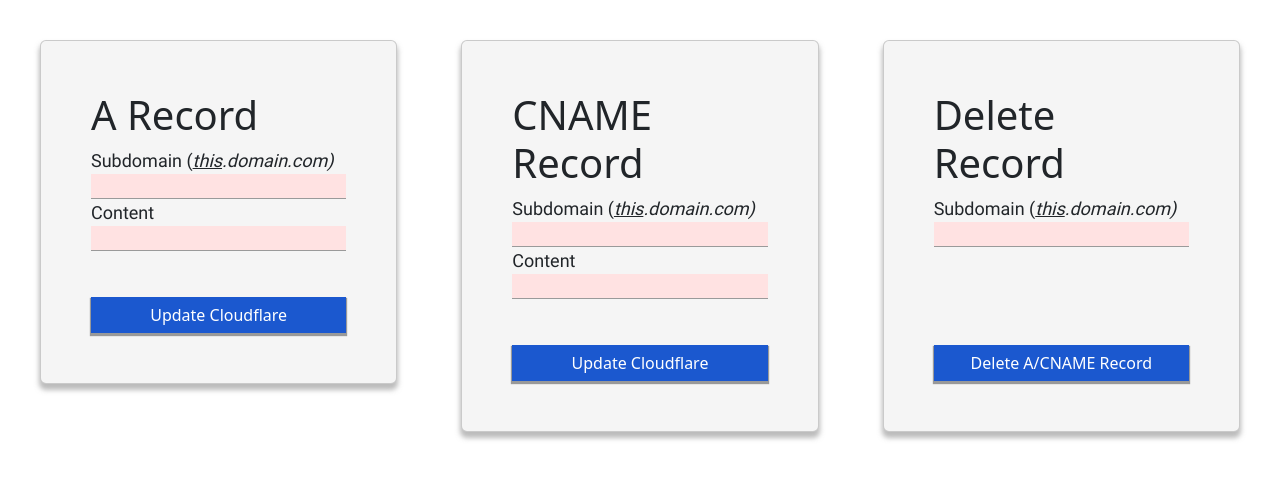
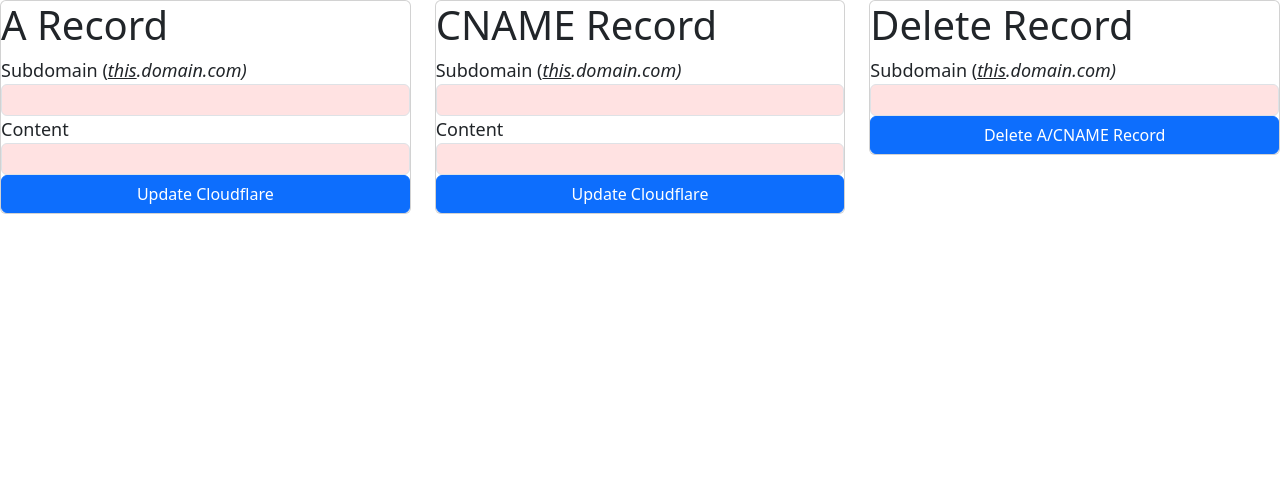
Before and after one commit to BlossomDNS/register, a Flask app: page /control in a window 1280 px wide. Shown: the top 479 px of the page. Run offline with Flask 3, Linux system fonts and the light colour scheme; the visitor is signed in with stand-in values (Sample User, id 1); some libraries are stand-ins or nearby versions.

Commit message:
control.html

```diff
--- a/main.py
+++ b/main.py
@@ -24,7 +24,6 @@ def admin():
         return redirect(url_for('login'))
 
     links = [{"title":pull["title"], "url": pull['html_url'], "date": datetime.strptime(pull['created_at'], "%Y-%m-%dT%H:%M:%SZ").strftime("%Y-%m-%d")} for pull in get_pr_date()]
-
     dns_content = cloudflare.getDNSrecords()
 
     return render_template('admin.html', links = links, n = len(links), dns_content=dns_content, dns_n = len(dns_content), account_id=cloudflare_account_id)
@@ -33,6 +32,10 @@ def admin():
 def control():
     if not g.user:
         return redirect(url_for('login'))
+
+    if request.method == "POST":
+        print("CAUGHT")
+        print(request.form())
 
     return render_template("control.html")
 
--- a/static/js/Material-Inputs-material-input.js
+++ /dev/null
@@ -1,23 +0,0 @@
-$(function(){
-    $(".md-input").on("focus", function(){
-        var t = $(this);
-        if(!t.parent().hasClass("focus")) {
-            t.parent().addClass("focus");
-        }
-    });
-    $(".md-input").on("blur", function(){
-        var t = $(this);
-        if (t.val() === "") {
-            t.parent().removeClass("focus");
-        }
-    });
-    $(".md-input[required]").on("blur", function(){
-        var t = $(this);
-        var v = t.val() === "";
-        if (v) {
-            t.parent().addClass("has-error");
-        } else {
-            t.parent().removeClass("has-error");
-        }
-    });
-})
--- a/static/styles/Material-Inputs-style.css
+++ /dev/null
@@ -1,11 +0,0 @@
-body {
-  padding: 20px;
-}
-
-.btn.btn-primary.btn-block {
-  margin-top: 40px;
-}
-
-section form {
-  min-height: 150px;
-}
--- a/static/styles/Material-Inputs.css
+++ /dev/null
@@ -1,150 +0,0 @@
-.md-input-group {
-  font-family: 'Roboto';
-}
-
-label.md-input-label {
-  display: inline-block;
-  pointer-events: none;
-  height: 1em;
-  max-width: 100%;
-  font-weight: 300;
-  font-size: 1em;
-  transform: translate3d(0, 34px, 0);
-  transition: all .3s;
-  padding-left: 5px;
-  margin-bottom: 0;
-  color: rgba(0,0,0,.5);
-}
-
-.md-input.form-control {
-  display: block;
-  color: #9d6464;
-  width: 100%;
-  background-color: transparent;
-  background-image: none;
-  border: 0;
-  border-radius: 0;
-  -webkit-box-shadow: none;
-  box-shadow: none;
-  border-bottom: 1px solid #9a9a9a;
-  padding: 0;
-  padding-left: 5px;
-  padding-top: 12px;
-  font-weight: 300;
-}
-
-form.form-inline .md-input-group {
-  float: left;
-}
-
-form.form-inline .md-input-group + .md-input-group {
-  margin-left: 5px;
-}
-
-form.form-inline .md-input-group:after {
-  content: "";
-  clear: both;
-}
-
-form.form-inline:after {
-  display: block;
-  clear: both;
-  content: "";
-}
-
-.card {
-  padding: 50px;
-  background: #f5f5f5;
-  box-shadow: 0 5px 5px 1px rgba(122,122,122, .5);
-  margin: 20px 20px;
-}
-
-.btn.md-btn {
-  background: #1b58cf;
-  color: #fff;
-  border: 0;
-  border-radius: 0;
-  box-shadow: 0px 2px 1px 1px #999;
-  transition: all .3s;
-}
-
-.btn.md-btn:active {
-  background: #90b4fc;
-  color: #fff;
-  border: 0;
-  border-radius: 0;
-  box-shadow: 0px 0px 0px 0px #999;
-}
-
-.md-input-group .md-messages {
-  height: 1px;
-  position: relative;
-}
-
-.md-input-group .md-message {
-  opacity: 0;
-  transition: transform .4s, opacity .2s;
-  pointer-events: none;
-  transform: translate3d(0, -24px, 0);
-  font-size: 12px;
-  display: inline-block;
-}
-
-.md-input-group.md-ripple .md-input.form-control {
-  border: 0;
-  position: relative;
-}
-
-.md-input-group.md-ripple {
-  position: relative;
-  overflow: hidden;
-  padding-bottom: 1px;
-}
-
-.md-input-group.md-ripple:after {
-  content: "";
-  position: absolute;
-  width: 100%;
-  background: #999;
-  height: 1px;
-  transition: transform 1s;
-  pointer-events: none;
-  transform: scale3d(1, 1, 1);
-}
-
-.md-btn.md-ripple {
-  position: relative;
-  overflow: hidden;
-  transform: translate3d(0, 0, 0);
-}
-
-.md-btn.md-ripple:after {
-  content: "";
-  display: block;
-  position: absolute;
-  width: 100%;
-  height: 100%;
-  top: 0;
-  left: 0;
-  pointer-events: none;
-  background-image: radial-gradient(circle, #000 10%, transparent 10.01%);
-  background-repeat: no-repeat;
-  background-position: 50%;
-  transform: scale(10, 10);
-  opacity: 0;
-  transition: transform .5s, opacity 1s;
-}
-
-.md-btn.md-ripple:active:after {
-  transform: scale(0, 0);
-  opacity: .2;
-  transition: 0s;
-}
-
-.btn.btn-primary.btn-block {
-  margin-top: 40px;
-}
-
-section form {
-  min-height: 150px;
-}
--- a/static/styles/Roboto.css
+++ /dev/null
@@ -1,62 +0,0 @@
-@font-face {
-	font-family: 'Roboto';
-	src: url(../../assets/fonts/KFOmCnqEu92Fr1Mu72xKOzY.woff2) format('woff2');
-	font-weight: 400;
-	font-style: normal;
-	font-display: auto;
-	unicode-range: U+0460-052F, U+1C80-1C88, U+20B4, U+2DE0-2DFF, U+A640-A69F, U+FE2E-FE2F;
-}
-
-@font-face {
-	font-family: 'Roboto';
-	src: url(../../assets/fonts/KFOmCnqEu92Fr1Mu5mxKOzY.woff2) format('woff2');
-	font-weight: 400;
-	font-style: normal;
-	font-display: auto;
-	unicode-range: U+0301, U+0400-045F, U+0490-0491, U+04B0-04B1, U+2116;
-}
-
-@font-face {
-	font-family: 'Roboto';
-	src: url(../../assets/fonts/KFOmCnqEu92Fr1Mu7mxKOzY.woff2) format('woff2');
-	font-weight: 400;
-	font-style: normal;
-	font-display: auto;
-	unicode-range: U+1F00-1FFF;
-}
-
-@font-face {
-	font-family: 'Roboto';
-	src: url(../../assets/fonts/KFOmCnqEu92Fr1Mu4WxKOzY.woff2) format('woff2');
-	font-weight: 400;
-	font-style: normal;
-	font-display: auto;
-	unicode-range: U+0370-03FF;
-}
-
-@font-face {
-	font-family: 'Roboto';
-	src: url(../../assets/fonts/KFOmCnqEu92Fr1Mu7WxKOzY.woff2) format('woff2');
-	font-weight: 400;
-	font-style: normal;
-	font-display: auto;
-	unicode-range: U+0102-0103, U+0110-0111, U+0128-0129, U+0168-0169, U+01A0-01A1, U+01AF-01B0, U+0300-0301, U+0303-0304, U+0308-0309, U+0323, U+0329, U+1EA0-1EF9, U+20AB;
-}
-
-@font-face {
-	font-family: 'Roboto';
-	src: url(../../assets/fonts/KFOmCnqEu92Fr1Mu7GxKOzY.woff2) format('woff2');
-	font-weight: 400;
-	font-style: normal;
-	font-display: auto;
-	unicode-range: U+0100-02AF, U+0304, U+0308, U+0329, U+1E00-1E9F, U+1EF2-1EFF, U+2020, U+20A0-20AB, U+20AD-20CF, U+2113, U+2C60-2C7F, U+A720-A7FF;
-}
-
-@font-face {
-	font-family: 'Roboto';
-	src: url(../../assets/fonts/KFOmCnqEu92Fr1Mu4mxK.woff2) format('woff2');
-	font-weight: 400;
-	font-style: normal;
-	font-display: auto;
-	unicode-range: U+0000-00FF, U+0131, U+0152-0153, U+02BB-02BC, U+02C6, U+02DA, U+02DC, U+0304, U+0308, U+0329, U+2000-206F, U+2074, U+20AC, U+2122, U+2191, U+2193, U+2212, U+2215, U+FEFF, U+FFFD;
-}
--- a/templates/admin.html
+++ b/templates/admin.html
@@ -61,7 +61,8 @@
                 </nav>
                 <div class="container-fluid">
                     <div class="d-sm-flex justify-content-between align-items-center mb-4">
-                        <h3 class="text-dark mb-0">Dashboard</h3><a class="btn btn-primary btn-sm d-none d-sm-inline-block" role="button" href="https://dash.cloudflare.com/{{account_id}}"><i class="fas fa-download fa-sm text-white-50"></i>&nbsp;Open Cloudflare</a>
+                        <h3 class="text-dark mb-0">Dashboard</h3>
+                        <a class="btn btn-primary btn-sm d-none d-sm-inline-block" role="button" href="https://dash.cloudflare.com/{{account_id}}"><i class="fas fa-download fa-sm text-white-50"></i>&nbsp;Open Cloudflare</a>
                     </div>
                     <div class="row">
                         <div class="col-md-6 col-xl-3 mb-4">
@@ -166,7 +167,7 @@
                                                     <td>{{ dns.content }}</td>
                                                     <td>{{ dns.ttl }}</td>
                                                     <td>{{ dns.proxied }}</td>
-                                                    <td>N/A</td>
+                                                    <td><a href="/control">Click Here</a></td>
                                                 </tr>
                                                 {% endfor %}
                                             </tbody>
--- a/templates/control.html
+++ b/templates/control.html
@@ -21,33 +21,33 @@
             <div class="col-md-4">
                 <section class="card">
                     <h1>A Record</h1>
-                    <form>
+                    <form, method="POST">
                         <div class="md-input-group">
                             <p style="margin-bottom: 0px;font-size: 18px;">Subdomain (<em><span style="text-decoration: underline;">this</span>.domain.com)</em></p><input class="form-control md-input" type="text" style="padding-top: 0px;background: #ffe2e2;" name="name_A">
                         </div>
                         <div class="md-input-group">
                             <p style="margin-bottom: 0px;font-size: 18px;">Content</p><input class="form-control md-input" type="text" style="padding-top: 0px;background: #ffe2e2;" name="content_A">
                         </div>
-                    </form><button class="btn btn-primary d-block md-btn w-100" type="button">Update Cloudflare</button>
+                    </form><button method = "POST", class="btn btn-primary d-block md-btn w-100" type="button">Update Cloudflare</button>
                 </section>
             </div>
             <div class="col-md-4">
                 <section class="card">
                     <h1>CNAME Record</h1>
-                    <form>
+                    <form class="form-signin", method="POST">
                         <div class="md-input-group">
                             <p style="margin-bottom: 0px;font-size: 18px;">Subdomain (<em><span style="text-decoration: underline;">this</span>.domain.com)</em></p><input class="form-control md-input" type="text" style="padding-top: 0px;background: #ffe2e2;" name="name_CNAME">
                         </div>
                         <div class="md-input-group">
                             <p style="margin-bottom: 0px;font-size: 18px;">Content</p><input class="form-control md-input" type="text" style="padding-top: 0px;background: #ffe2e2;" content="content_CNAME">
                         </div>
-                    </form><button class="btn btn-primary d-block md-btn w-100" type="button">Update Cloudflare</button>
+                    </form><button class="btn btn-primary d-block md-btn w-100" type="submit">Update Cloudflare</button>
                 </section>
             </div>
             <div class="col-md-4">
                 <section class="card">
                     <h1>Delete Record</h1>
-                    <form>
+                    <form, method="POST">
                         <div class="md-input-group">
                             <p style="margin-bottom: 0px;font-size: 18px;">Subdomain (<em><span style="text-decoration: underline;">this</span>.domain.com)</em></p><input class="form-control md-input" type="text" style="padding-top: 0px;background: #ffe2e2;" name="name_del">
                         </div>
```
Also changed, not shown: static/fonts/KFOmCnqEu92Fr1Mu4WxKOzY.woff2 (deleted), static/fonts/KFOmCnqEu92Fr1Mu4mxK.woff2 (deleted), static/fonts/KFOmCnqEu92Fr1Mu5mxKOzY.woff2 (deleted), static/fonts/KFOmCnqEu92Fr1Mu72xKOzY.woff2 (deleted), static/fonts/KFOmCnqEu92Fr1Mu7GxKOzY.woff2 (deleted), static/fonts/KFOmCnqEu92Fr1Mu7WxKOzY.woff2 (deleted), static/fonts/KFOmCnqEu92Fr1Mu7mxKOzY.woff2 (deleted).
